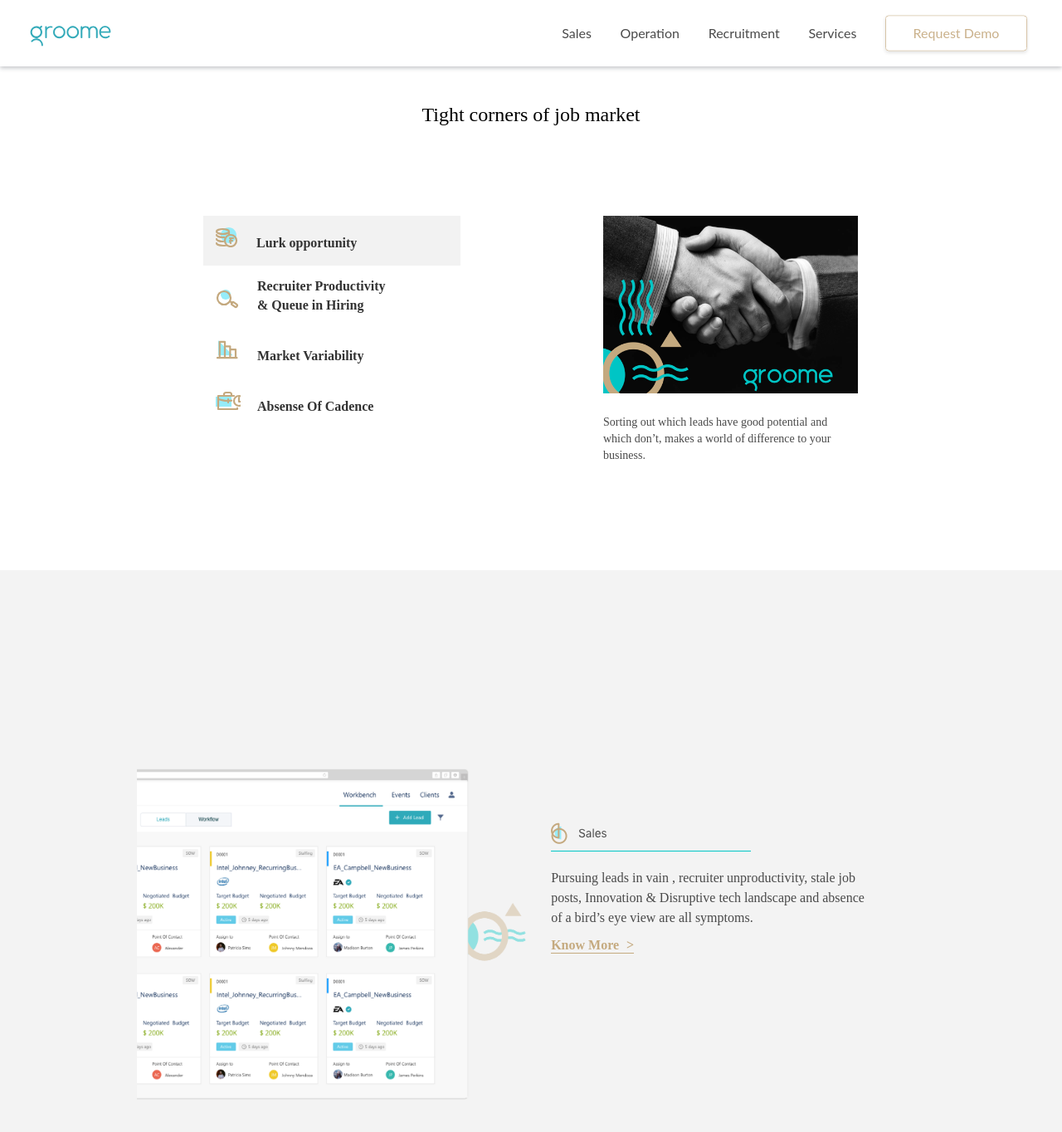
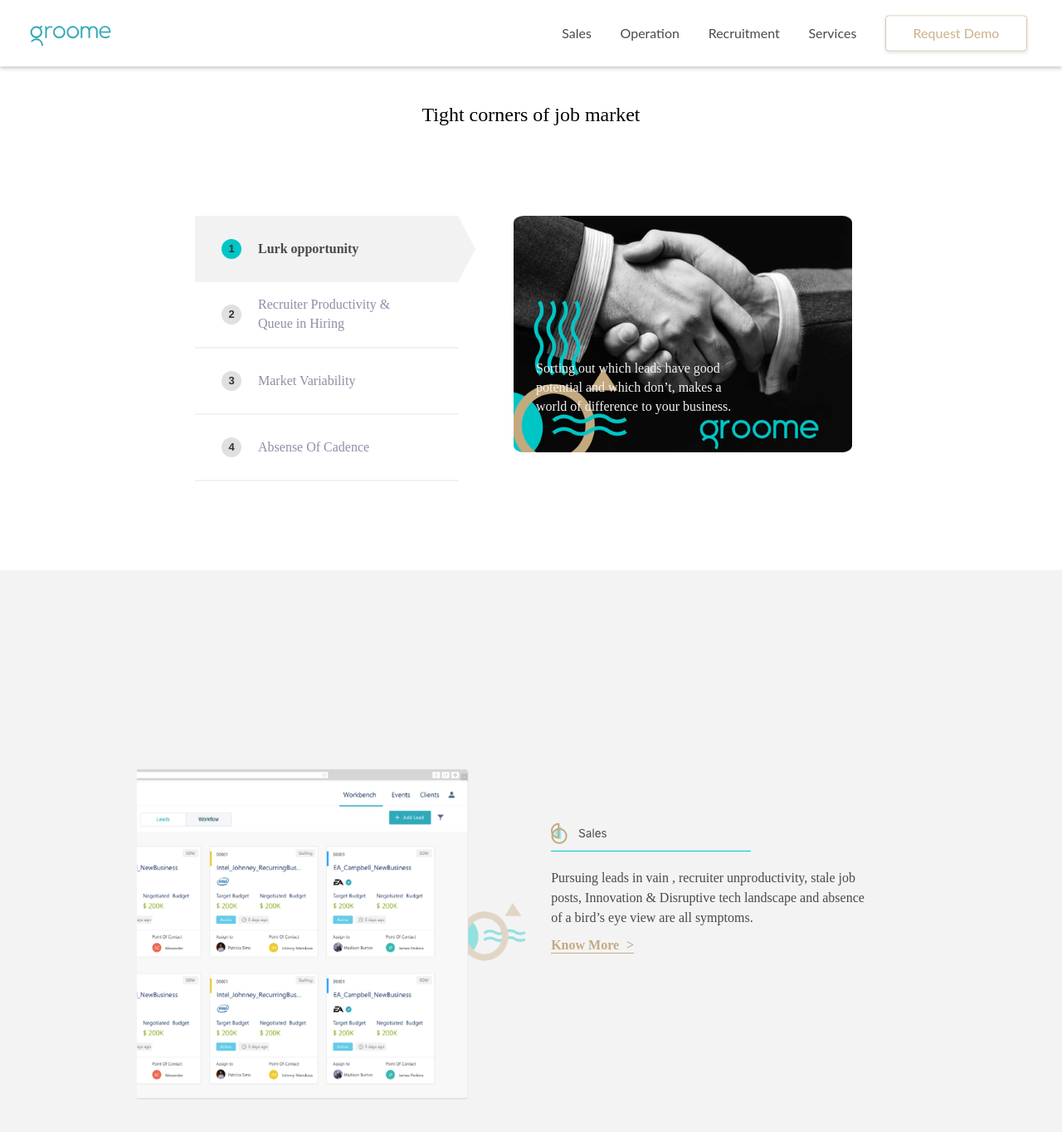
Before and after one commit to hashworks-code/groome_static_new, a Jekyll site: the page built from index.md, in a window 1280 px wide and 1400 px high, scrolled down 626 px. Shown: the top 1364 px of the window at 83% size. Built offline with Jekyll 4.4.1, drawn with Linux system fonts in a browser that asks for light colours; nearby versions of some CDN libraries; some web fonts are replaced.

Commit message:
accordion

```diff
--- a/_includes/footer.html
+++ b/_includes/footer.html
@@ -178,26 +178,29 @@ $('.submit-data').click(function(){
 console.log(first,last,email,phone,company,emp,work);
 if((first!='' && last !='' && email !='',phone!='',company !='',emp !='',work !='') && (($('.product-check').is(":checked"))||($('.service-check').is(":checked"))))
 {
-$('#ContactModal').modal('hide');
-$('#ConfirmModal').modal('show');
-$('.textbox-container')[0].reset();
 
+$('.submit-data').removeAttr('disabled');
+$('.submit-data').css('background-color','cyan');
 }
 
 })
+$('.submit-data').click(function(){
+  $('#ContactModal').modal('hide');
+$('#ConfirmModal').modal('show');
+$('.textbox-container')[0].reset();
+})
+// $('#first, #last, #email, #phone,#company,.work,.emp').bind('keyup', function() {
+//     if(allFilled()) $('.submit-data').removeAttr('disabled');
+// });
 
-$('#first, #last, #email, #phone,#company,.work,.emp').bind('keyup', function() {
-    if(allFilled()) $('.submit-data').removeAttr('disabled');
-});
-
-function allFilled() {
-  alert("ADa");
-    var filled = true;
-    $('body input').each(function() {
-        if($(this).val() == '') filled = false;
-    });
-    return filled;
-}
+// function allFilled() {
+//   alert("ADa");
+//     var filled = true;
+//     $('body input').each(function() {
+//         if($(this).val() == '') filled = false;
+//     });
+//     return filled;
+// }
 
 })
 
--- a/_layouts/index.html
+++ b/_layouts/index.html
@@ -65,13 +65,13 @@
 
 <div id="verticalTab">
     <ul class="resp-tabs-list">
-    <li><div  style="display:inline-block"><span class="tab-oppur icon-size"></span></div><div class="tab-text"><span>Lurk opportunity</span></div></li>
-    <li><div style="display:inline-block"><span class="tab-recruit icon-size"></span></div><div class="tab-text"><span>Recruiter Productivity & Queue in Hiring</span></div></li>
-    <li><div style="display:inline-block"><span class="tab-market icon-size"></span></div><div class="tab-text"><span>Market Variability</span></div></li>
-    <li><div style="display:inline-block"><span class="tab-absence icon-size"></span></div><div class="tab-text"><span>Absense Of Cadence</span></div></li>
+    <li ><div class="tab-one number-circle">1</div><div class="tab-text"><span class="font-active">Lurk opportunity</span></div></li>
+    <li><div class="tab-one"> 2</div><div class="tab-text"><span>Recruiter Productivity & Queue in Hiring</span></div></li>
+    <li><div  class="tab-one" >3</div><div class="tab-text"><span>Market Variability</span></div></li>
+    <li><div class="tab-one">4</div><div class="tab-text"><span>Absense Of Cadence</span></div></li>
     </ul>
     <div class="resp-tabs-container">
-    <div>
+    <div >
 
       <img class="tab-data" src="/assets/images/shakehand.png"/>
     <p> Sorting out which leads have good potential and which don’t, makes a world of difference to your business.</p>
@@ -295,7 +295,14 @@ width: 'auto',
 fit: true
 });
 
+$("#verticalTab  ul >li").click(function(){
+$(this).children('div.tab-one').addClass('number-circle');
+$(this).children().find('span').addClass('font-active');
 
+$(this).siblings().children('div.tab-one').removeClass('number-circle');
+$(this).siblings().children().find('span').removeClass('font-active');
+
+})
 
 })
 
--- a/_sass/_index.scss
+++ b/_sass/_index.scss
@@ -5,6 +5,9 @@
     }
 }
 @media screen  and (min-width:320px){
+    .tab-one{
+     display:none;
+    }
     h2.resp-accordion:first-child{
         border-top:none !important;
     }
@@ -528,9 +531,19 @@ img{
                 .main-page{
                     height:370px;
                 }
+                .tab-one{
+                    width: 24px;
+                height: 24px;
+                background-color: #e0e0e0;
+
+                border-radius: 50%;
+                text-align: center;
+                line-height: 1.9;
+                display:inline-block;
+                }
                 .tab-text{
-                    display:inline-block;
 
+                    color: #8c90a7;
                     font-size:12px;
                     padding-left:20px;
 
@@ -867,9 +880,9 @@ img{
             }
         }
         .resp-tabs-container{
-            width:307px !important;
+            width:409px !important;
             border:none !important;
-            margin-left:172px;
+            margin-left:74px;
         }
         .resp-tabs-list{
             width:310px !important;
@@ -880,6 +893,9 @@ img{
             span
             {
             font-size:16px;
+            color: #8c90a7;
+            font-weight:normal;
+
             }
         }
           .resp-vtabs li.resp-tab-active {
--- a/assets/js/accordion.js
+++ b/assets/js/accordion.js
@@ -70,7 +70,7 @@
 
                     //First active tab, keep closed if option = 'closed' or option is 'accordion' and the element is in accordion mode
                     if( !(options.closed === 'tabs' && $respTabsList.is(':visible'))) {
-                        $respTabs.find('.resp-tab-item').first().addClass('resp-tab-active');
+                        $respTabs.find('.resp-tab-item').first().addClass('resp-tab-active set');
                         $respTabs.find('.resp-accordion').first().addClass('resp-tab-active');
                         $respTabs.find('.resp-tab-content').first().addClass('resp-tab-content-active').attr('style', 'display:block');
                     }
@@ -94,19 +94,19 @@
 
                         if ($currentTab.hasClass('resp-accordion') && $currentTab.hasClass('resp-tab-active')) {
                             $respTabs.find('.resp-tab-content-active').slideUp('', function () { $(this).addClass('resp-accordion-closed'); });
-                            $currentTab.removeClass('resp-tab-active');
+                            $currentTab.removeClass('resp-tab-active set');
                             return false;
                         }
                         if (!$currentTab.hasClass('resp-tab-active') && $currentTab.hasClass('resp-accordion')) {
-                            $respTabs.find('.resp-tab-active').removeClass('resp-tab-active');
+                            $respTabs.find('.resp-tab-active').removeClass('resp-tab-active set');
                             $respTabs.find('.resp-tab-content-active').slideUp().removeClass('resp-tab-content-active resp-accordion-closed');
-                            $respTabs.find("[aria-controls=" + $tabAria + "]").addClass('resp-tab-active');
+                            $respTabs.find("[aria-controls=" + $tabAria + "]").addClass('resp-tab-active set');
 
                             $respTabs.find('.resp-tab-content[aria-labelledby = ' + $tabAria + ']').slideDown().addClass('resp-tab-content-active');
                         } else {
-                            $respTabs.find('.resp-tab-active').removeClass('resp-tab-active');
+                            $respTabs.find('.resp-tab-active').removeClass('resp-tab-active set');
                             $respTabs.find('.resp-tab-content-active').removeAttr('style').removeClass('resp-tab-content-active').removeClass('resp-accordion-closed');
-                            $respTabs.find("[aria-controls=" + $tabAria + "]").addClass('resp-tab-active');
+                            $respTabs.find("[aria-controls=" + $tabAria + "]").addClass('resp-tab-active set');
                             $respTabs.find('.resp-tab-content[aria-labelledby = ' + $tabAria + ']').addClass('resp-tab-content-active').attr('style', 'display:block');
                         }
                         //Trigger tab activation event
--- a/css/accordion.css
+++ b/css/accordion.css
@@ -75,7 +75,7 @@ h2.resp-tab-title:last-child {
 
 .resp-vtabs .resp-tabs-list li {
   display: block;
-  padding: 15px 15px !important;
+  padding: 15px 15px ;
   margin: 0;
   cursor: pointer;
   float: none;
@@ -100,7 +100,7 @@ h2.resp-tab-title:last-child {
   position: relative;
   z-index: 1;
   margin-right: -1px !important;
-  padding: 14px 15px 15px 14px !important;
+  /* padding: 14px 15px 15px 14px !important; */
 }
 
 .resp-arrow {
@@ -203,11 +203,14 @@ h2.resp-tab-active{
   .resp-tab-item{
     padding-left:0px !important;
     width:100%;
+    position: relative;
+    display: flex !important;
+    align-items: center;
+    padding-left: 32px !important;
   }
   .tab-data{
     display:block;
-    width:277px !important;
-    height:193px;
+
   }
   .resp-tabs-container{
     width:277px !important;
@@ -216,15 +219,23 @@ h2.resp-tab-active{
     border:none !important;
   }
   .resp-tab-content >img{
-    width:277px;
-    height:193px;
+    width:319px !important;
+   height:223px !important;
+    border-radius:3%;
   }
   .resp-tab-content >p{
-    padding-top:25px;
-    color: #4a4a4a;
-    font-size: 14px;
-    padding-left:0px !important;
+
+    position: absolute;
+    bottom:100px;
+    width: 203px;
+    height: 60px;
     font-family: Nunito;
+    font-size: 12px;
+
+    line-height: 1.43;
+    text-align: left;
+    color: #f2f2f2;
+    padding-left: 27px !important;
   }
 #verticalTab{
   width:580px !important;
@@ -232,10 +243,37 @@ h2.resp-tab-active{
   position: relative;
   z-index:100;
   height:282px;
+
 }
-.resp-tab-item{
-  display:inline-block !important;
+#verticalTab ul li{
+  border-bottom: solid 2px #f2f2f2;
+width:240px;
+height:61px;
 }
+
+
+  ul li.set:after{
+
+    border-top: 31px solid transparent;
+    border-bottom: 31px solid transparent;
+    border-left: 21px solid #f2f2f2;
+    top: 0;
+    right:-20px;
+    content: '';
+    position: absolute;
+
+}
+.number-circle{
+ background-color: #00c6c6 !important;
+
+}
+.font-active{
+  font-weight: bold !important;
+  color: #4a4a4a !important;
+
+
+}
+
 .tab-pic{
   display:inline-block;
   width:24px !important;
@@ -245,14 +283,53 @@ h2.resp-tab-active{
 }
 @media screen and (min-width:1024px){
   #verticalTab{
-    width:790px !important;
+    width:810px !important;
     margin:0 auto !important;
+    height:328px;
 
 
   }
-  .resp-tab-content >img{
-    width:307px !important;
-    height:214px !important;
+  #verticalTab ul >li{
+    width:318px !important;
+    margin:0 auto !important;
+    height:80px !important;
+
+
+  }
+  ul li.set:after{
+
+    border-top: 40px solid transparent;
+    border-bottom: 40px solid transparent;
+    border-left: 21px solid #f2f2f2;
+    top: 0;
+    right:-20px;
+    content: '';
+    position: absolute;
+
+}
+  .resp-tab-content >p{
+
+
+    bottom: 110px;
+    width: 300px;
+    font-size: 16px;
+
+    line-height: 1.43;
+    text-align: left;
+    color: #f2f2f2;
+    padding-left: 27px !important;
+  }
+  .resp-tab-item{
+    width:318px;
+    height:80px;
+    display: flex !important;
+    align-items: center;
+    padding-left: 32px !important;
+  }
+  .resp-tab-content > img{
+    width:408px !important;
+    height:285px !important;
+    border-radius:3%;
   }
 
   }
```
Also changed, not shown: other parts of _includes/footer.html (+1 -1 lines), 9 other files.
